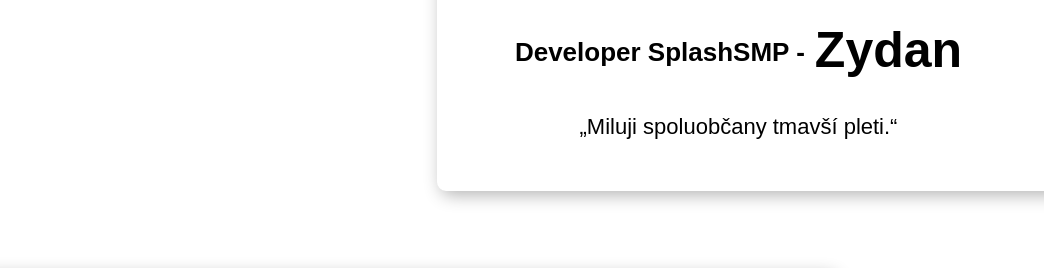
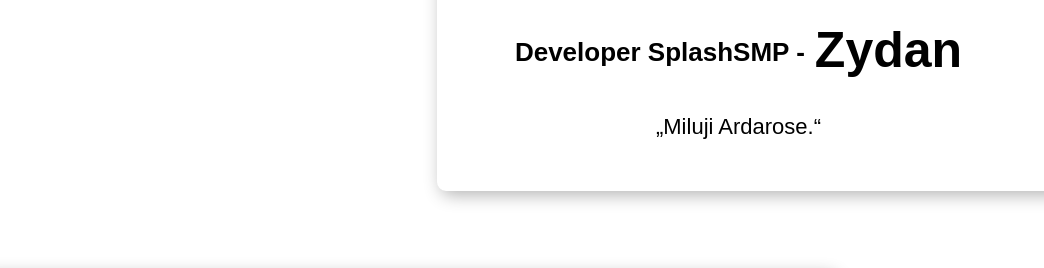
Before and after one commit to splashsmp/splashsmp, a plain HTML site: page Historie.html in a window 1280 px wide. Shown: the part 9003-9271 px from the top of the page, 0-1044 px from the left. Drawn offline with Linux system fonts and the light colour scheme.

Commit message:
Update Historie.html

```diff
--- a/Historie.html
+++ b/Historie.html
@@ -283,7 +283,7 @@
 
     <div class="description">
        <span class="Lukebot-title"> Developer SplashSMP -</span><div class="Matko-h2">Zydan </div>
-            <p class="Matko-citat">„Miluji spoluobčany tmavší pleti.“</p>
+            <p class="Matko-citat">„Miluji Ardarose.“</p>
     </div>
     <img src="https://nmsr.nickac.dev/bust/Z0yn3_" alt="Matko" class="right">
 </div>
```
